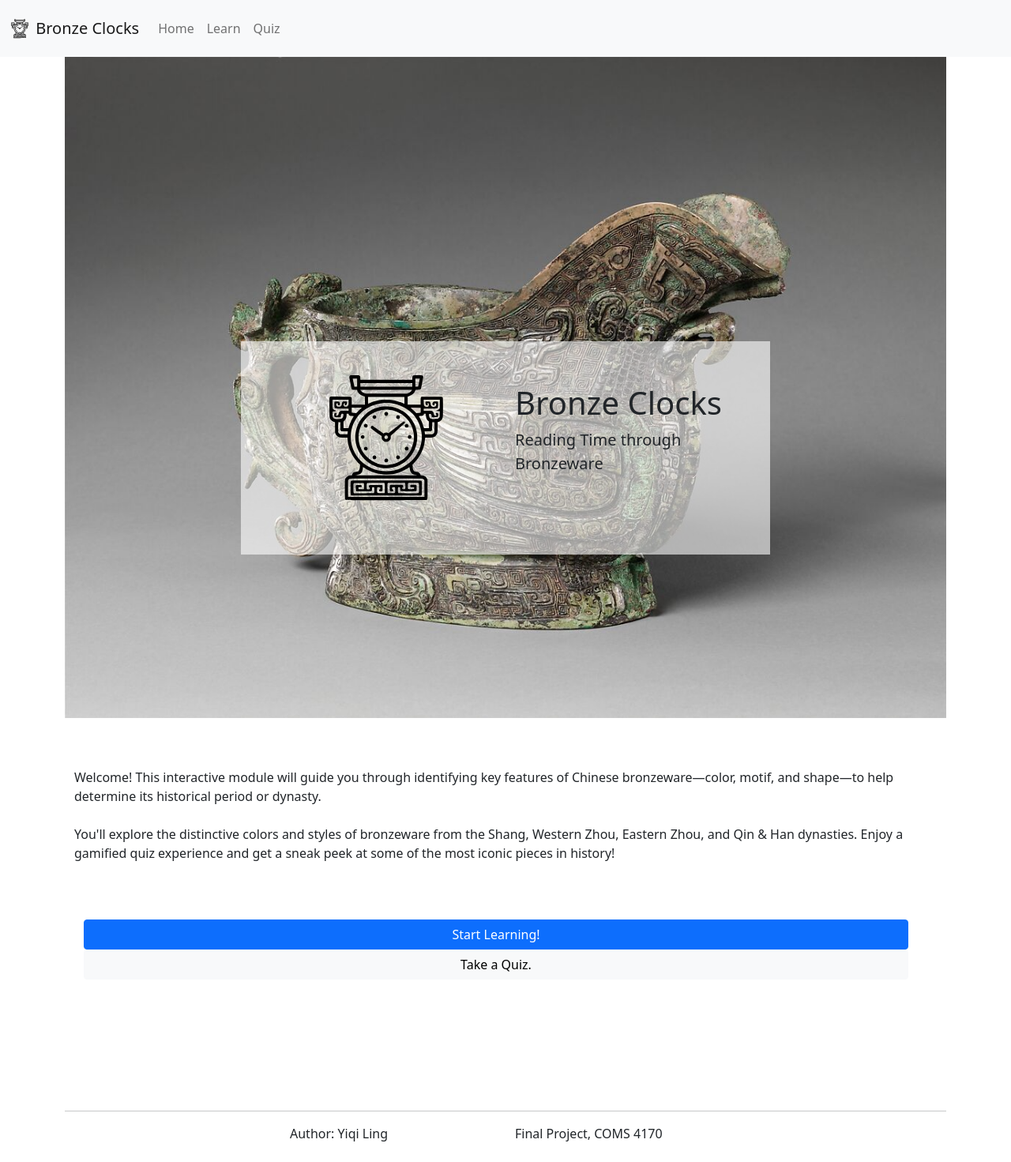
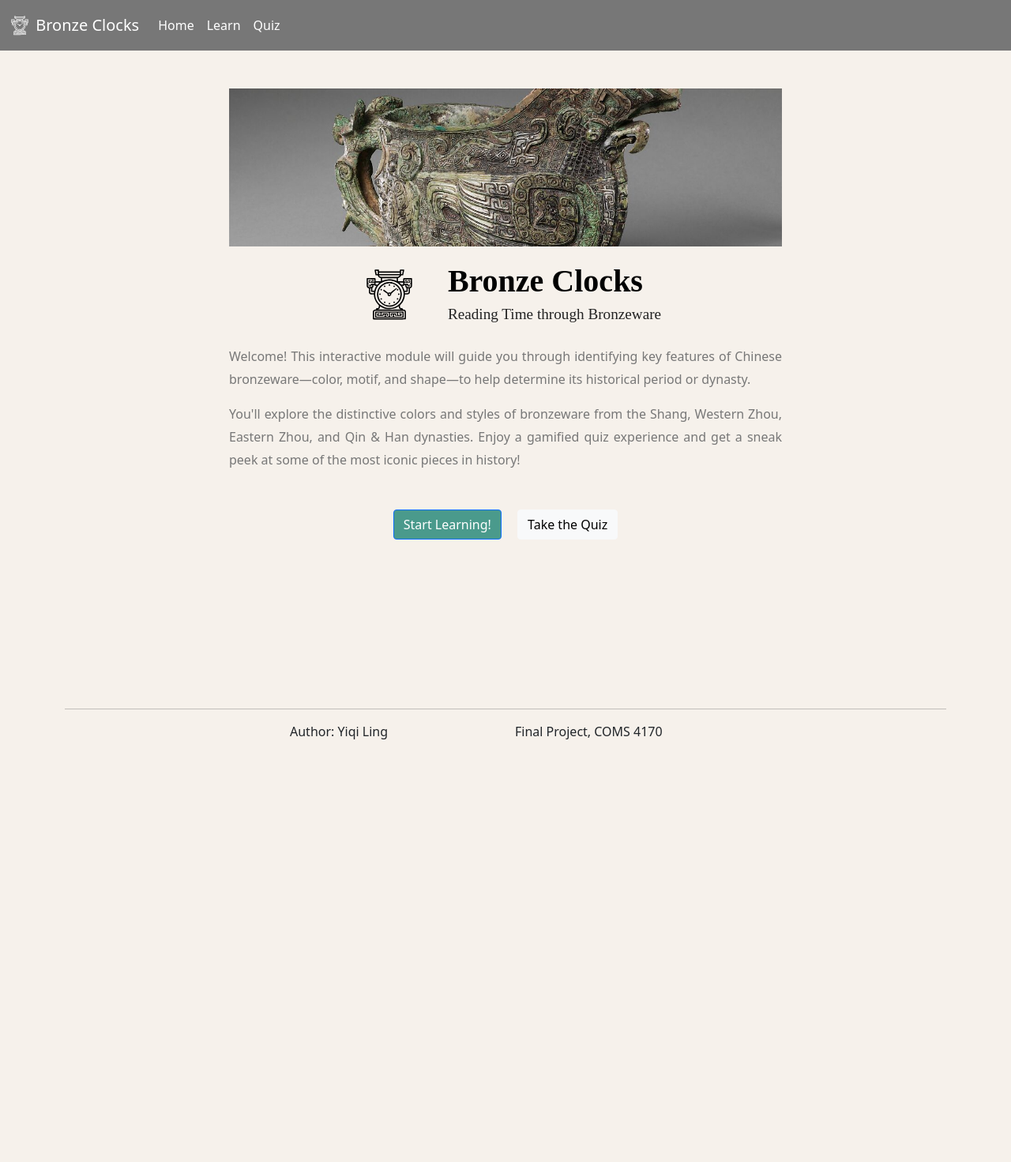
Before and after one commit to 77889itsme/bronze-clocks, a Flask app: page / in a window 1280 px wide. Shown: the whole page at 79% size. After the commit the page ends 936 px from the top, so only its background shows below. Run offline with Flask 3, Linux system fonts and the light colour scheme; some libraries are stand-ins or nearby versions.

Commit message:
style: improve design

```diff
--- a/static/css/main.css
+++ b/static/css/main.css
@@ -1,5 +1,5 @@
 :root {
-    --base-color: #7A5C35;
+    --base-color: #F6F1EB;
     --accent-color: #4A9A8C;
     --light-grey: #CCCCCC;
     --dark-grey: #777777;
@@ -9,7 +9,70 @@ a {
     color: var(--accent-color);
 }
 
-.bold {font-weight: bold;
+.custom-navbar {
+    background-color: var(--dark-grey);
+    height: 4rem;
+}
+
+.custom-navbar .navbar-brand,
+.custom-navbar .navbar-collapse .nav-link {
+    color: white;
+}
+
+.custom-navbar .navbar-collapse .nav-link:hover {
+    color: var(--light-grey)
+}
+
+
+.banner {
+    width: 700px;
+    height: 200px;
+    object-fit: cover;
+    object-position: center;
+}
+
+.title-box {
+    margin-top: 20px;
+}
+
+.main-text p {
+    font-family: "Noto Sans", sans-serif;
+    font-size: 1rem;
+    line-height: 1.8;
+    margin-bottom: 1rem;
+}
+
+.bold {
+    font-weight: bold;
+}
+
+.big {
+    font-size: larger;
+}
+
+.title {
+    font-family: 'EB Garamond', serif;
+    font-size: 2.5rem;
+    margin-bottom: 0.2rem;
+    color: #000;
+}
+
+.subtitle {
+    font-family: 'EB Garamond', serif;
+    font-size: 1.2rem;
+    color: #222;
+}
+
+.text-justify {
+    text-align: justify;
+}
+
+.btn-primary {
+    background-color: var(--accent-color);
+}
+
+.btn-primary:hover {
+    background-color: #7fa09b;
 }
 
 .footer {
@@ -17,30 +80,17 @@ a {
 }
 
 .hero-section {
-    position: relative;
-    height: 900px;
+    background-color: var(--base-color);
+    color: var(--dark-grey);
 }
 
-.hero-overlay {
-    position: absolute;
-    top: 40%;
-    left: 20%;
-    height: 30%;
-    width: 60%;
-    background-color: #ffffff99;
-}
 
 .logo-and-title {
     padding-left: 10px;
 }
 
-.logo-column {
-    display: flex;
-    flex-direction: column;
-}
-
 .logo-image {
-    width: 200px;
+    width: 100px;
     min-width: 20px;
     margin: auto;
 }
--- a/templates/homepage.html
+++ b/templates/homepage.html
@@ -1,42 +1,48 @@
 {% extends "layout.html" %}
 
 {% block content %}
+<style>
+  body {
+    background-color: #F6F1EB;
+  }
+</style>
 <script type="text/javascript" src="{{ url_for('static', filename = 'homepage.js') }}"></script>
 
 
-<header class="hero-section position-relative">
-  <img id="info-image" src="{{ url_for('static', filename='images/wine_pouring_vessel.jpeg') }}" alt="Bronze Clocks Hero" class="img-fluid w-100">
+<header class="hero-section text-center py-5">
+  <div class="container">
+    <img src="{{ url_for('static', filename='images/wine_pouring_vessel.jpeg') }}" alt="A wine pouring vessel" class="banner">
+    <div class="d-flex justify-content-center align-items-center mb-4 gap-4 flex-wrap title-box">
+      <div class="text-end">
+        <img src="{{ url_for('static', filename='assests/icons/logo.svg') }}" alt="project logo" class="logo-image" style="max-height: 80px;">
+      </div>
+      <div class="text-start">
+        <h1 class="title fw-bold mb-1">Bronze Clocks</h1>
+        <p class="subtitle fw-semibold mb-0">Reading Time through Bronzeware</p>
+      </div>
+    </div>
 
-  <div class="hero-overlay container">
-      <div class="row logo-title">
-          <div class="col-md-6 logo-column">
-            <img src="{{ url_for('static', filename='assests/icons/logo.svg') }}" alt="project logo" class="logo-image">
-          </div>
-          <div class="col-md-6 title-column">
-            <h1>Bronze Clocks</h1>
-            <p class="lead">Reading Time through Bronzeware</p>
-          </div>
-        </div>
+    <div class="main-text text-justify mx-auto" style="max-width: 700px;">
+      <p>
+        Welcome! This interactive module will guide you through identifying key features
+        of Chinese bronzeware—color, motif, and shape—to help determine its historical
+         period or dynasty.
+      </p>
+      <p>
+        You'll explore the distinctive colors and styles of bronzeware from the Shang,
+        Western Zhou, Eastern Zhou, and Qin & Han dynasties. Enjoy a gamified quiz
+        experience and get a sneak peek at some of the most iconic pieces in history!
+      </p>
+    </div>
+
+    <div class="mt-5">
+      <a href="/learn" class="btn btn-primary me-3">Start Learning!</a>
+      <a href="/quiz" class="btn btn-light">Take the Quiz</a>
+    </div>
   </div>
 </header>
 
 
-<div class="container">
-    Welcome! This interactive module will guide you through identifying key
-    features of Chinese bronzeware—color, motif, and shape—to help determine
-    its historical period or dynasty.
-    <br/><br/>
-    You'll explore the distinctive colors and styles of bronzeware from the
-    Shang, Western Zhou, Eastern Zhou, and Qin & Han dynasties. Enjoy a
-    gamified quiz experience and get a sneak peek at some of the most iconic
-    pieces in history!
-    <br><br><br><br>
-
-  <div class="container row">
-    <a href="/learn" class="btn btn-primary me-3">Start Learning!</a>
-    <a href="/quiz" class="btn btn-light">Take a Quiz.</a>
-  </div>
-</div>
 
 
 
--- a/templates/layout.html
+++ b/templates/layout.html
@@ -21,10 +21,10 @@
   </head>
 
   <body>
-    <nav class="navbar navbar-expand-lg navbar-light bg-light">
-      <nav class="navbar navbar-light bg-light">
+    <nav class="navbar navbar-expand-lg navbar-ligh custom-navbar">
+      <nav class="navbar">
         <a class="navbar-brand logo-and-title" href="/">
-          <img src="{{ url_for('static', filename='assests/icons/logo.svg') }}" width="30" height="30" class="d-inline-block align-top" alt="">
+          <img src="{{ url_for('static', filename='assests/icons/logo.svg') }}" width="30" height="30" class="d-inline-block align-top" alt="logo" style="filter: brightness(0) invert(1);">
           Bronze Clocks
         </a>
       </nav>
```
Also changed, not shown: static/assests/icons/click.png (added), static/assests/icons/click_accent.png (added), 4 other files.
